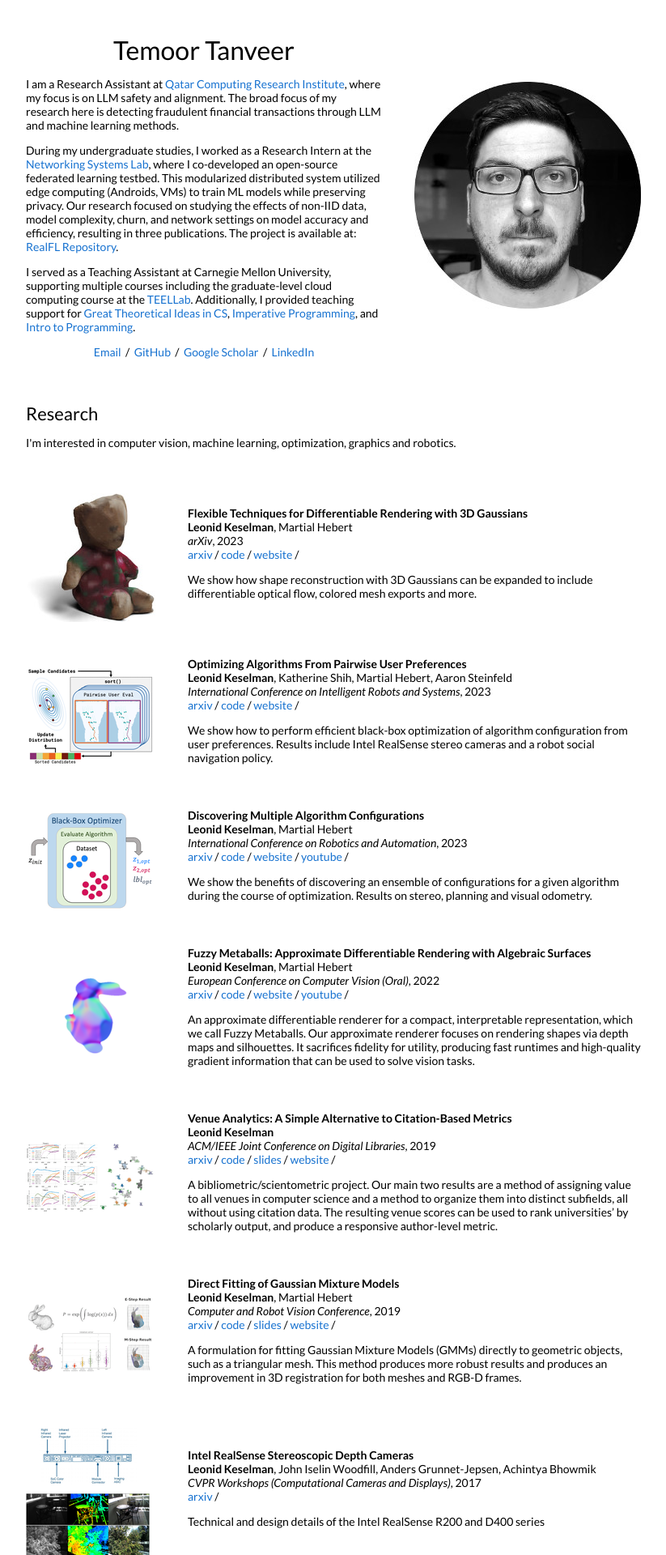
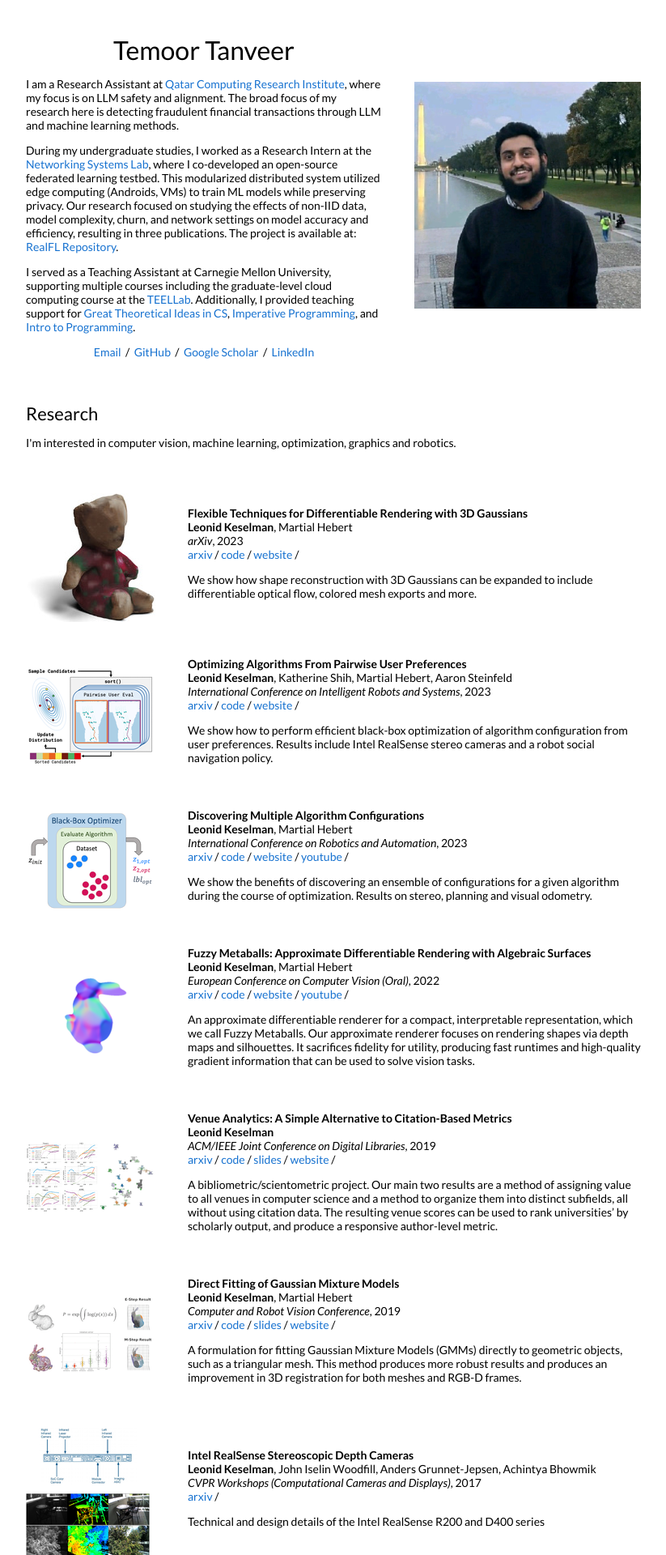
Before and after one commit to ttanv/ttanv.github.io, a Jekyll site: the page built from _posts/2023-08-28-3dgaussians.markdown, in a window 1280 px wide. Shown: the top 1920 px of the page at 81% size, without its empty margins (228-1051 px from the left). Built offline with Jekyll 4.4.1, drawn with Linux system fonts in a browser that asks for light colours.

Commit message:
Update default.html

```diff
--- a/_layouts/default.html
+++ b/_layouts/default.html
@@ -52,7 +52,7 @@
               </p>
             </td>
             <td style="padding:2.5%;width:40%;max-width:40%">
-              <img style="width:100%;max-width:100%" alt="profile photo" src="images/circle_bw_crop.jpg">
+              <img style="width:100%;max-width:100%" alt="profile photo" src="images/TemoorImg.jpeg">
             </td>
           </tr>
         </table>
```
